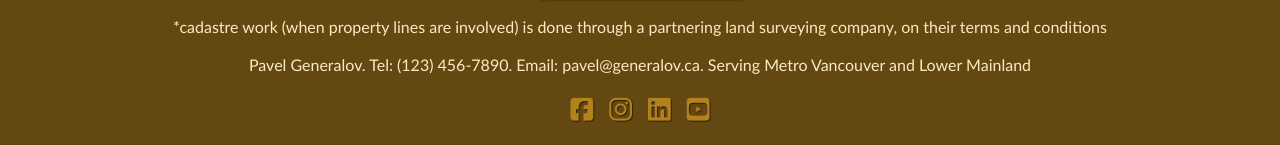
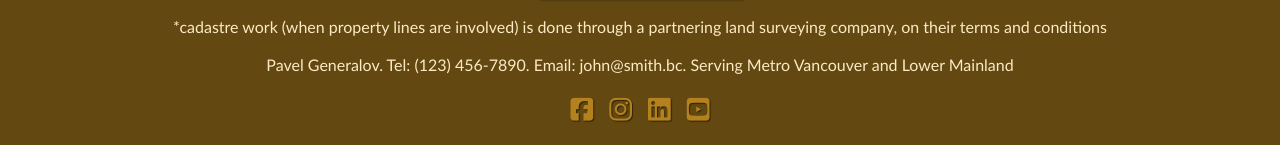
Before and after one commit to Pavel-Gs/landing_page, a React (Create React App) app: page / in a window 1280 px wide. Shown: the part 3809-3954 px from the top of the page. Built offline with nearby package versions, Linux system fonts and the light colour scheme.

Commit message:
changed footer

```diff
--- a/src/components/Footer.js
+++ b/src/components/Footer.js
@@ -26,7 +26,7 @@ export const FooterStructure = () => {
 				CONTACT FORM
 			</button><br /><br />
 			<p>*cadastre work (when property lines are involved) is done through a partnering land surveying company, on their terms and conditions</p><br />
-			<p>Pavel Generalov. Tel: (123) 456-7890. Email: pavel@generalov.ca. Serving Metro Vancouver and Lower Mainland</p><br />
+			<p>Pavel Generalov. Tel: (123) 456-7890. Email: john@smith.bc. Serving Metro Vancouver and Lower Mainland</p><br />
 
 			<ul>																					{/* iterate over footer icons (copied from the header) */}
 				{headerIconsList.map((i) => {
@@ -54,8 +54,8 @@ export const FooterStructure = () => {
 
 				{/* HIDDEN VALUES */}
 
-				{/*cc automated response to other emails*/}
-				<input type='hidden' name='_cc' value='pavel@generalov.ca' />
+				{/*cc automated response to other emails */}
+				{/*<input type='hidden' name='_cc' value='pavel@generalov.ca' />*/}
 				{/*automated response to a client*/}
 				<input type='hidden' name='_autoresponse' value="(This is automated message - do not respond) Thank you for submitting your request. Your message has been received, and I will start working on your project on a scheduled basis." />
 			</form>
```
